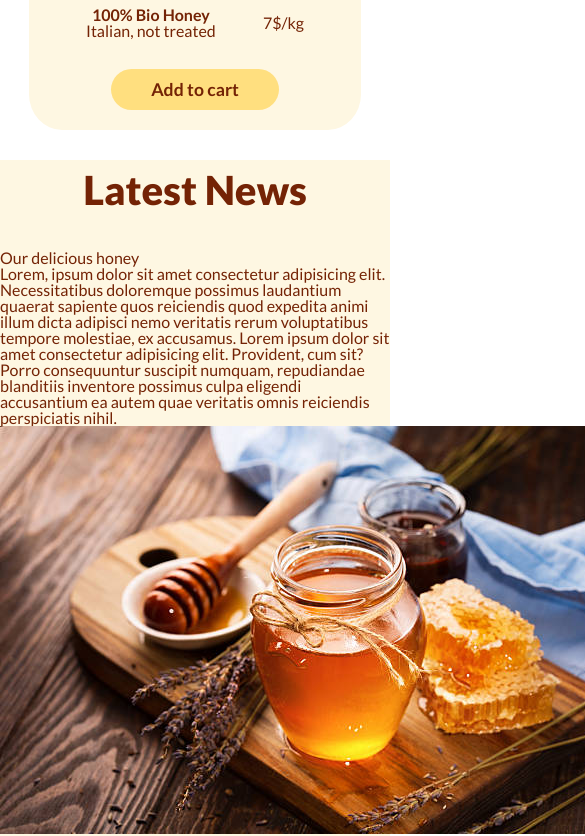
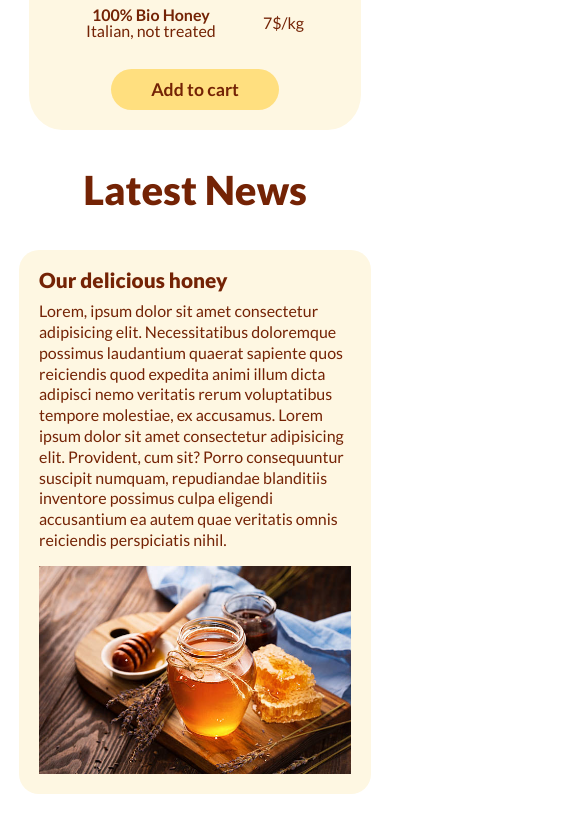
Before and after one commit to maioranav/U02-W05-D03, a plain HTML site: page index.html in a window 390 px wide. Shown: the part 758-1594 px from the top of the page, 585 px wide, since content can reach past the window. After the commit the page ends 1562 px from the top, so only its background shows below. Drawn offline with Linux system fonts and the light colour scheme.

Commit message:
mobile: section article

```diff
--- a/assets/css/style.css
+++ b/assets/css/style.css
@@ -56,6 +56,11 @@ h2 {
   margin: 30px auto;
   padding: 10px 10px;
 }
+h3 {
+  font-size: 1.3em;
+  font-weight: 900;
+  margin-bottom: 10px;
+}
 h5 {
   text-align: center;
   font-weight: 600;
@@ -95,3 +100,23 @@ h6 {
   font-weight: 600;
   border-radius: 30px;
 }
+article {
+  display: flex;
+  flex-direction: column;
+  align-items: center;
+  padding: 20px;
+  width: 80%;
+  margin: 10px auto;
+  border-radius: 20px;
+}
+.article {
+  width: 100%;
+  border-radius: 10%;
+  display: flex;
+  flex-direction: column;
+  justify-content: space-between;
+}
+.artContent {
+  line-height: 1.3em;
+  margin-bottom: 15px;
+}
--- a/index.html
+++ b/index.html
@@ -43,8 +43,9 @@
             <button class="addCart" id="addCart1">Add to cart</button>
          </div>
       </section>
+      <h2>Latest News</h2>
       <article>
-         <h2>Latest News</h2>
+
          <div class="article" id="article1">
             <h3>Our delicious honey</h3>
             <div class="artContent" id="artContent1">
```
